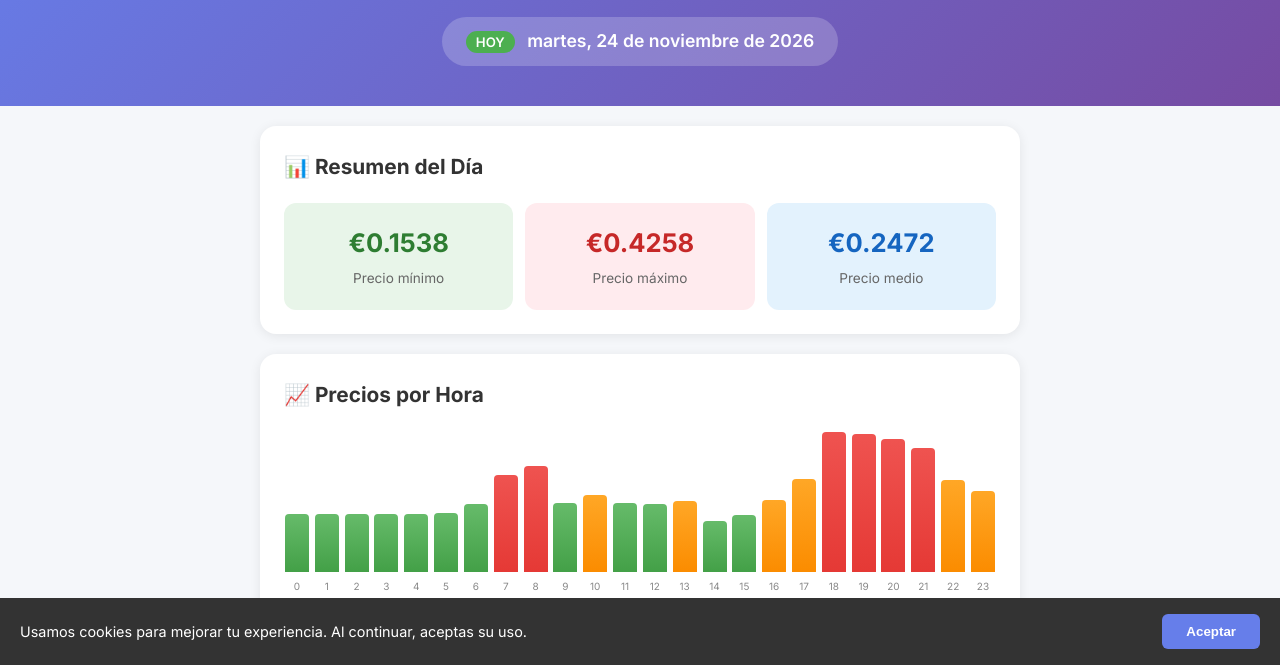
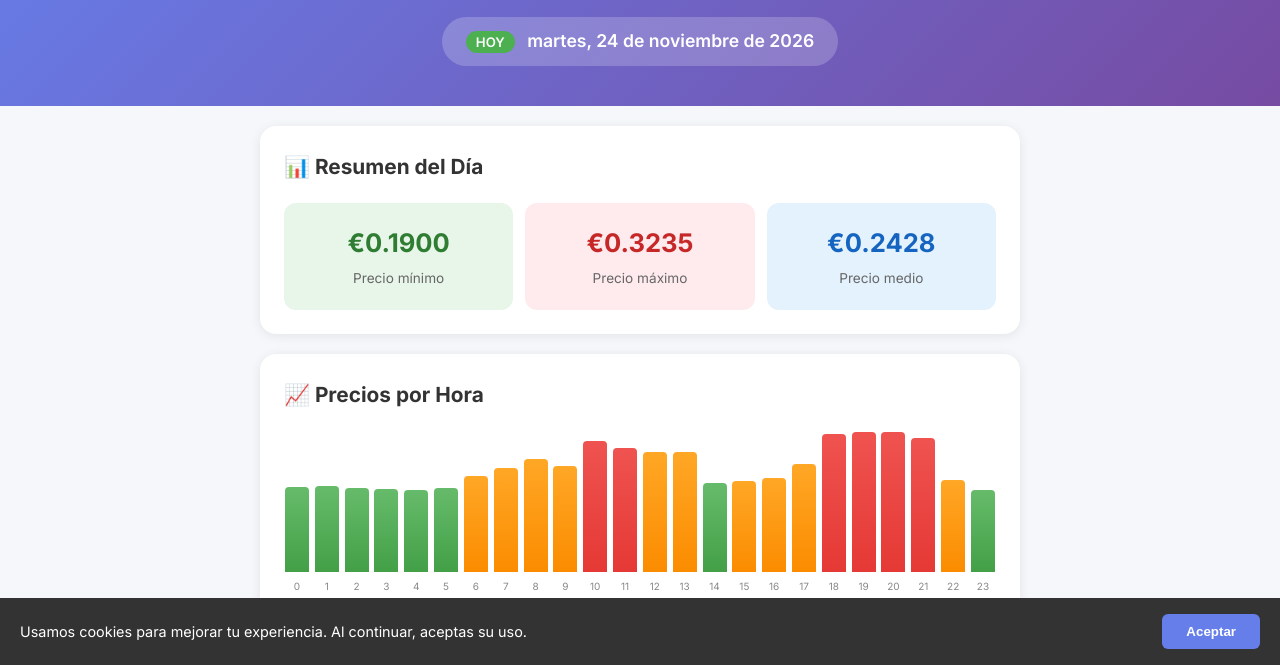
Before and after one commit to plc105226-byte/luzfacil, a plain HTML site: page index.html in a window 1280 px wide. Shown: the part 135-800 px from the top of the page. Drawn offline with Linux system fonts and the light colour scheme.

Commit message:
Update prices for 2026-11-24

```diff
--- a/index.html
+++ b/index.html
@@ -566,30 +566,30 @@
   <script>
     // PRICE DATA - Updated by update_prices.R
     const priceData = [
-      { hour: 0, price: 177.2 },
-      { hour: 1, price: 175.8 },
-      { hour: 2, price: 175.8 },
-      { hour: 3, price: 175.4 },
-      { hour: 4, price: 175.5 },
-      { hour: 5, price: 179.3 },
-      { hour: 6, price: 205.7 },
-      { hour: 7, price: 293.4 },
-      { hour: 8, price: 322.1 },
-      { hour: 9, price: 209.4 },
-      { hour: 10, price: 233.0 },
-      { hour: 11, price: 208.2 },
-      { hour: 12, price: 207.3 },
-      { hour: 13, price: 215.2 },
-      { hour: 14, price: 153.8 },
-      { hour: 15, price: 173.1 },
-      { hour: 16, price: 219.7 },
-      { hour: 17, price: 283.1 },
-      { hour: 18, price: 425.8 },
-      { hour: 19, price: 417.8 },
-      { hour: 20, price: 405.2 },
-      { hour: 21, price: 377.1 },
-      { hour: 22, price: 278.6 },
-      { hour: 23, price: 245.8 }
+      { hour: 0, price: 196.5 },
+      { hour: 1, price: 198.7 },
+      { hour: 2, price: 193.7 },
+      { hour: 3, price: 191.1 },
+      { hour: 4, price: 190.2 },
+      { hour: 5, price: 194.6 },
+      { hour: 6, price: 220.8 },
+      { hour: 7, price: 239.5 },
+      { hour: 8, price: 261.5 },
+      { hour: 9, price: 243.4 },
+      { hour: 10, price: 303.0 },
+      { hour: 11, price: 285.1 },
+      { hour: 12, price: 276.2 },
+      { hour: 13, price: 275.8 },
+      { hour: 14, price: 204.8 },
+      { hour: 15, price: 210.2 },
+      { hour: 16, price: 215.8 },
+      { hour: 17, price: 248.2 },
+      { hour: 18, price: 319.6 },
+      { hour: 19, price: 322.7 },
+      { hour: 20, price: 323.5 },
+      { hour: 21, price: 309.7 },
+      { hour: 22, price: 212.9 },
+      { hour: 23, price: 190.0 }
     ];
 
     function getSpainTime() {
```
